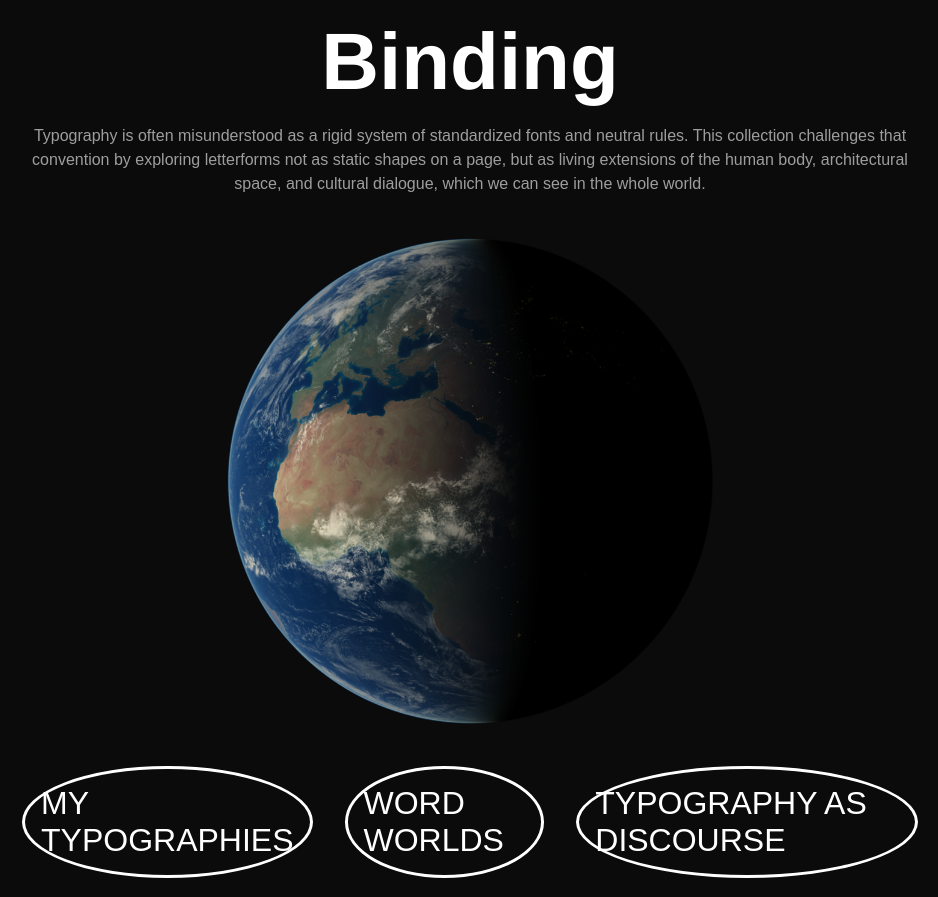
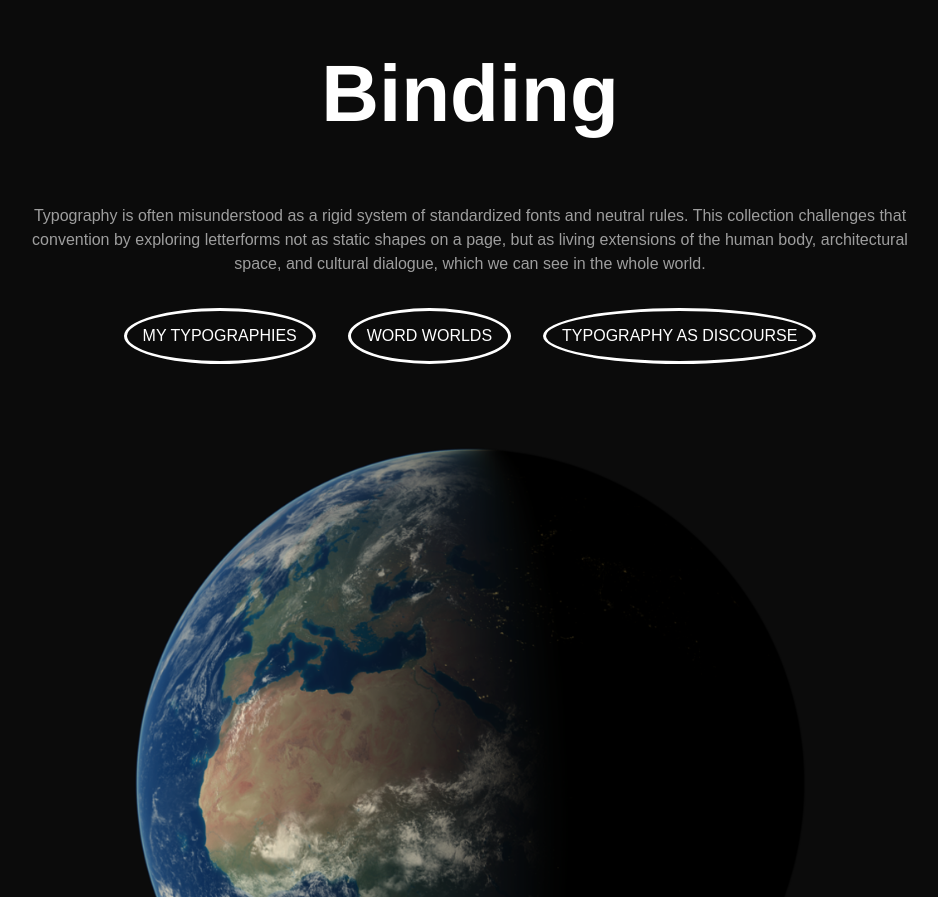
Before and after one commit to songj285/binding, a plain HTML site: page index.html in a window 1280 px wide. Shown: the top 897 px of the page, without its empty margins (170-1108 px from the left). Drawn offline with Linux system fonts and the light colour scheme.

Commit message:
landingpage

```diff
--- a/index.html
+++ b/index.html
@@ -10,9 +10,6 @@
 	<body>
 		<h1>Binding</h1>
 		<p class="explanation">Typography is often misunderstood as a rigid system of standardized fonts and neutral rules. This collection challenges that convention by exploring letterforms not as static shapes on a page, but as living extensions of the human body, architectural space, and cultural dialogue, which we can see in the whole world.</p>
-		<figure>
-			<img src="Earth-Photo.png" alt="Earth image">
-		</figure>
 		<nav>
 			<ol>
 				<li><a href="../my-typographies/"> MY TYPOGRAPHIES</a></li>
@@ -20,5 +17,8 @@
 				<li><a href="discourse/"> TYPOGRAPHY AS DISCOURSE</a></li>
 			</ol>
 		</nav>
+		<figure>
+			<img src="Earth-Photo.png" alt="Earth image">
+		</figure>
 	</body>
 </html>
--- a/styles/common.css
+++ b/styles/common.css
@@ -41,14 +41,15 @@ h1{
 	font-weight: 600;
 	font-family: 'Helvetica', serif;
 	text-align: center;
+	justify-content: center;
 	font-size: calc(var(--base-type)*5);
-	margin-block-start: var(--space-sm);
+	padding-block: var(--space-lg);
 }
 
 ol{
 	display: flex;
 	flex-direction: row;
-	justify-content: space-between;
+	justify-content: center;
 
 }
 
@@ -56,7 +57,7 @@ li{
 	margin: var(--space-sm);
 	font-family: var(--font-title);
 	font-weight: 500;
-	font-size: var(--font-md);
+	font-size: var(--font-sm);
 	border: solid;
 	border-radius: 100%;
 	border-color: var(--color-font);
@@ -66,9 +67,10 @@ li{
 figure {
 	display: flex;
 	justify-content: center;
+	padding-block: var(--space-md);
 
 	img {
-		inline-size: 58%;
+		inline-size: 80%;
 	}
 }
 
```
